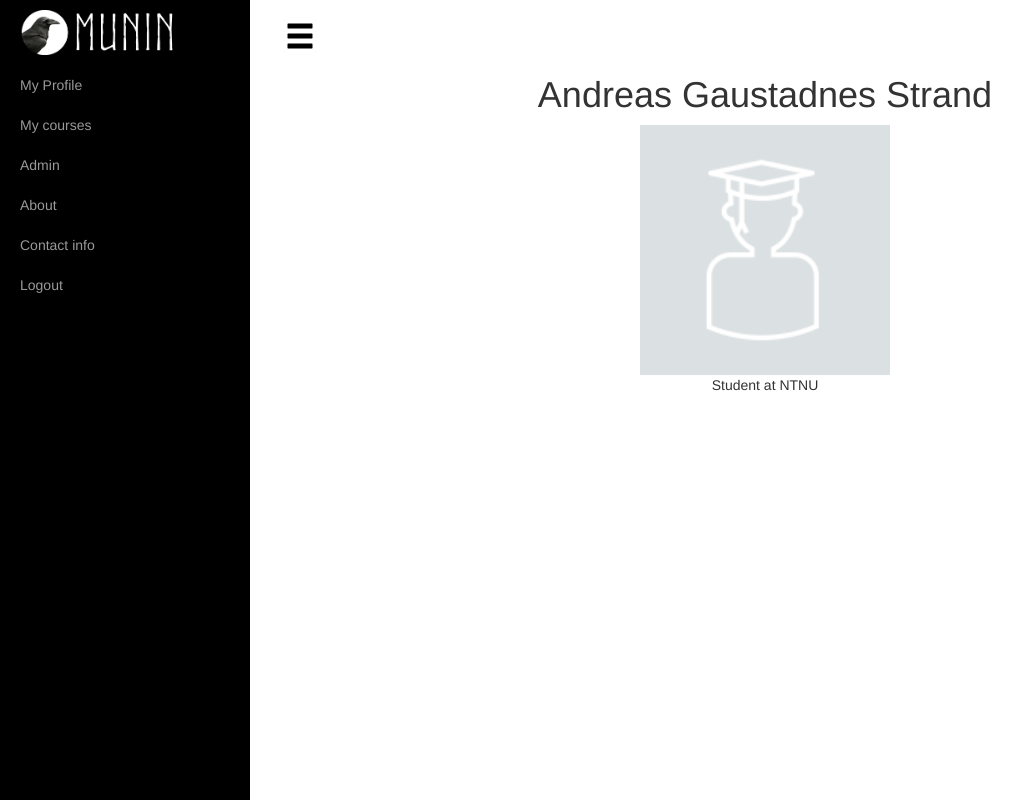
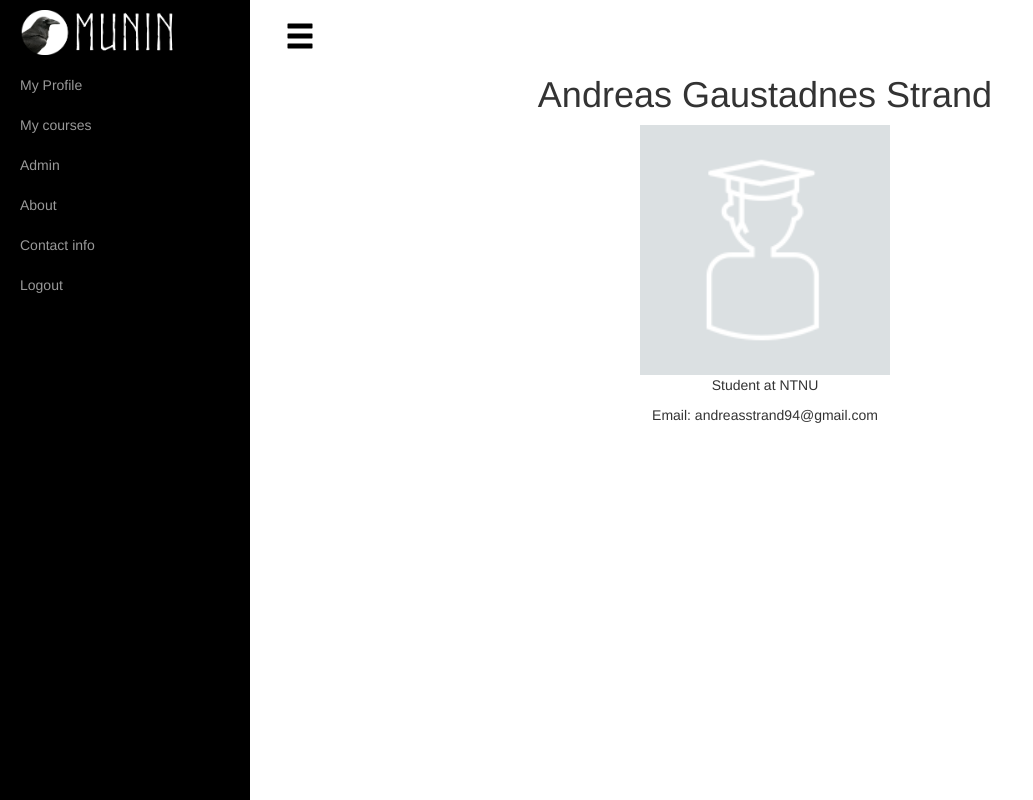
Before and after one commit to Strand94/Munin, a Django app: page /user/anstra in a window 1280 px wide. Shown: the whole page, without its empty margins (0-1033 px from the left). Run offline with Django 3.2, Linux system fonts and the light colour scheme; a user stored in the database is signed in; data comes from the database, SQL or seed files in the repository; some libraries are stand-ins or nearby versions.

Commit message:
Email to profile page

```diff
--- a/templates/registration/profile.html
+++ b/templates/registration/profile.html
@@ -21,6 +21,7 @@
                     <img src="/uploads/{{user.image}}" style="width: 250px; height: 250px">
                 </div>
                 <p class="frontpage-header">{{ user.get_role_display }} at {{ user.school }}</p>
+                <p class="frontpage-header">Email: {{ user.email }}</p>
             </div>
         </div>
 {% endblock content %}
```
